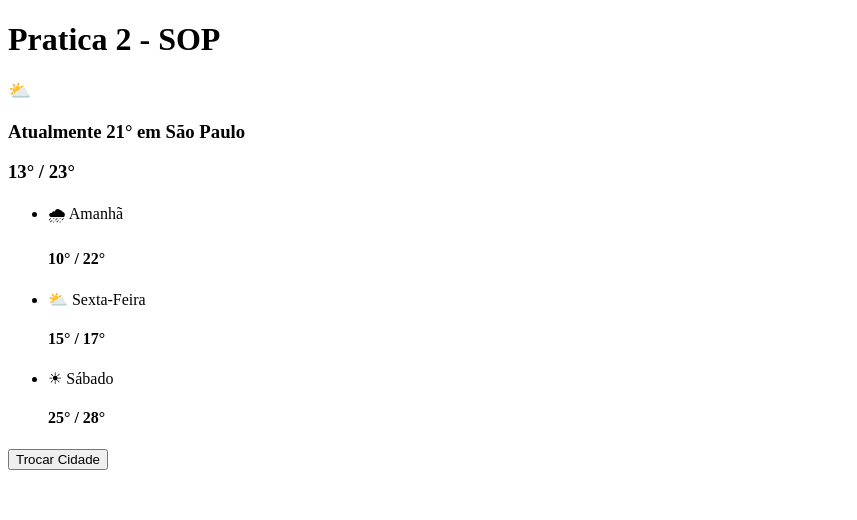
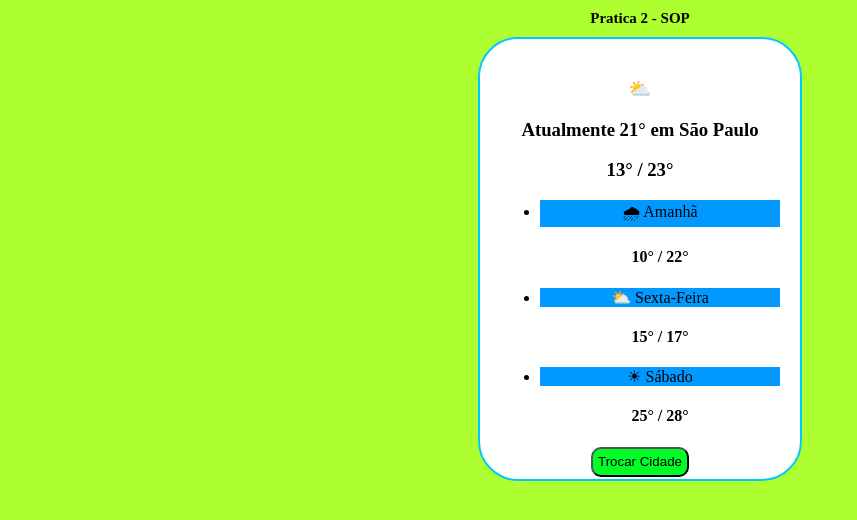
Before and after one commit to Art988/Pratica-2---Grupo-10, a plain HTML site: page index.html in a window 1280 px wide. Shown: the whole page, without its empty margins (0-857 px from the left). Drawn offline with Linux system fonts and the light colour scheme.

Commit message:
adicionando o estilo

```diff
--- a/index.html
+++ b/index.html
@@ -3,10 +3,12 @@
 <head>
     <meta charset="UTF-8">
     <meta name="viewport" content="width=device-width, initial-scale=1.0">
+    <link rel="stylesheet" href="style.css">
     <title>Pratica 2 - Grupo 10</title>
 </head>
 <body>
     <h1>Pratica 2 - SOP</h1>
+    <div>
     <h3>&#x26c5;</h3>
     <h3>Atualmente 21° em São Paulo</h3>
     <h3>13° / 23°</h3>
@@ -19,5 +21,6 @@
         <h4>25° / 28°</h4>
     </ul>
     <button>Trocar Cidade</button>
+    </div>
 </body>
 </html>
--- /dev/null
+++ b/style.css
@@ -0,0 +1,28 @@
+body{
+    background-color: greenyellow;
+}
+
+h1{
+    text-align: center;
+    font-size: 15px;
+}
+
+div{
+    text-align: center;
+    border-radius: 40px;
+    background-color: white;
+    width: 280px;
+    height: 400px;
+    margin: 0 auto;
+    padding: 20px;
+    border: 2px solid rgb(2, 200, 255);
+}
+li{
+    background-color: rgb(1, 153, 255);
+}
+button{
+    background-color: rgb(1, 255, 39);
+    border-radius: 10px;
+    padding: 5px;
+    height: 30px;
+}
```
